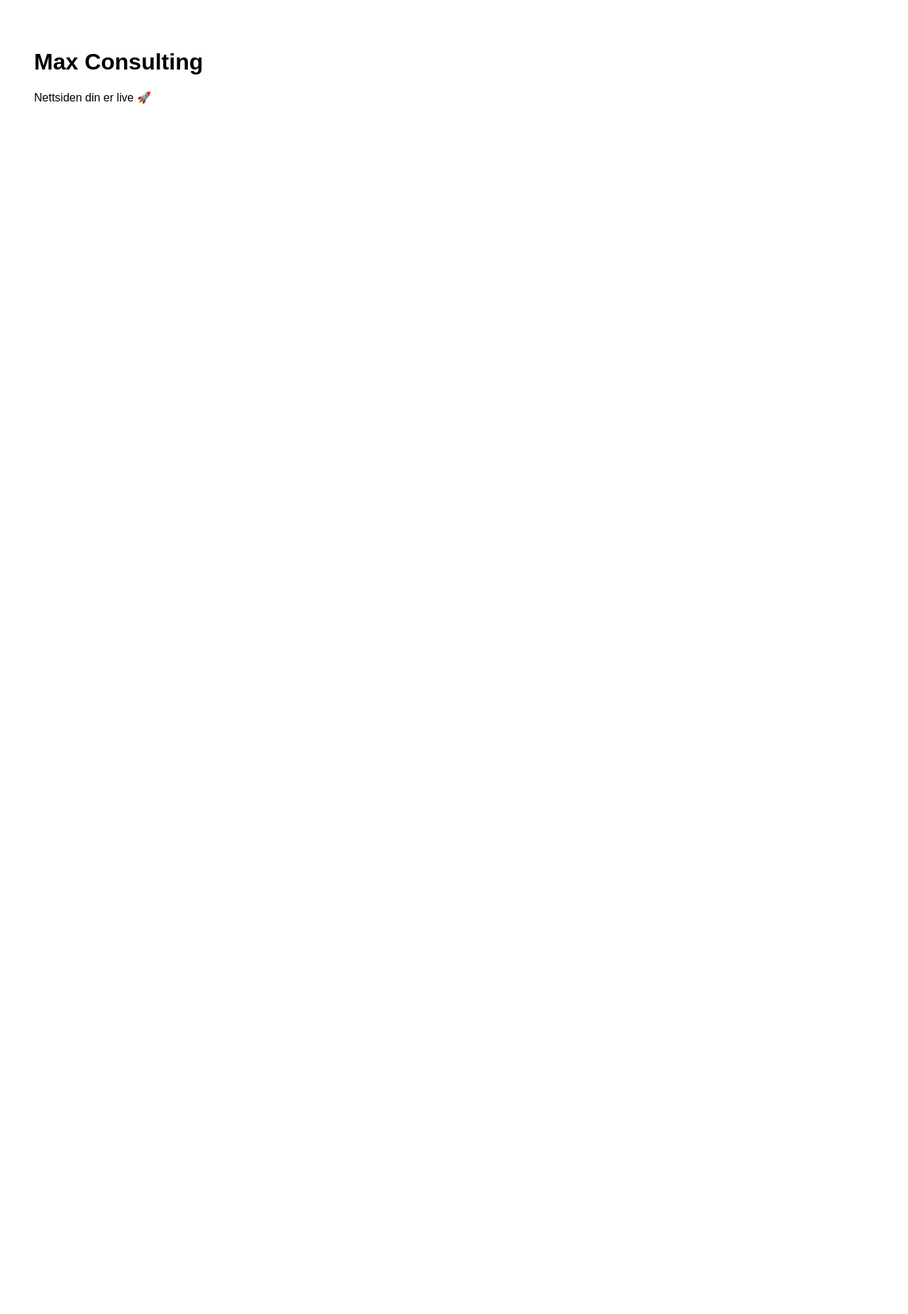
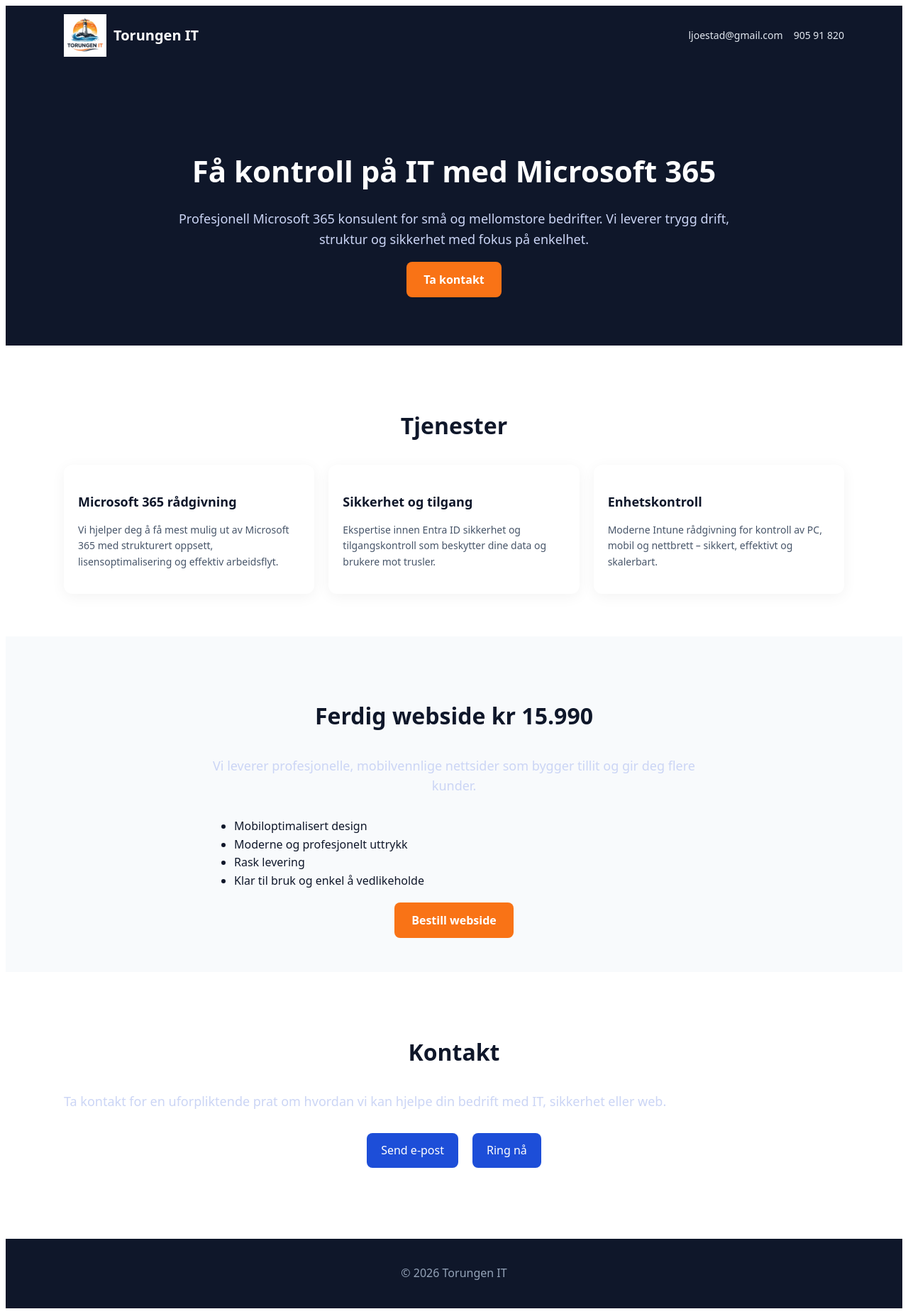
Before and after one commit to ljoestad-cell/Torungen-IT, a React (Vite) app: page / in a window 1280 px wide. Shown: the whole page at 71% size. Before the commit the page ends 800 px from the top, so only its background shows below. Built offline with nearby package versions, Linux system fonts and the light colour scheme.

Commit message:
Update App.jsx

```diff
--- a/src/App.jsx
+++ b/src/App.jsx
@@ -1,8 +1,302 @@
+import { useState } from "react";
+
 export default function App() {
   return (
-    <div style={{ padding: "40px", fontFamily: "Arial" }}>
-      <h1>Max Consulting</h1>
-      <p>Nettsiden din er live 🚀</p>
+    <div style={styles.container}>
+      <Header />
+      <Hero />
+      <Services />
+      <WebDesign />
+      <Contact />
+      <Footer />
     </div>
   );
 }
+
+function Header() {
+  return (
+    <header style={styles.header}>
+      <div style={styles.headerInner}>
+        <div style={styles.logoWrap}>
+          <img src="/logo.png" alt="Torungen IT" style={styles.logo} />
+          <span style={styles.logoText}>Torungen IT</span>
+        </div>
+
+        <div style={styles.contactInfo}>
+          <a href="mailto:ljoestad@gmail.com" style={styles.link}>
+            ljoestad@gmail.com
+          </a>
+          <a href="tel:90591820" style={styles.link}>
+            905 91 820
+          </a>
+        </div>
+      </div>
+    </header>
+  );
+}
+
+function Hero() {
+  return (
+    <section style={styles.hero}>
+      <div style={styles.heroContent}>
+        <h1 style={styles.h1}>
+          Få kontroll på IT med Microsoft 365
+        </h1>
+        <p style={styles.lead}>
+          Profesjonell Microsoft 365 konsulent for små og mellomstore bedrifter.
+          Vi leverer trygg drift, struktur og sikkerhet med fokus på enkelhet.
+        </p>
+        <a href="#kontakt" style={styles.ctaPrimary}>
+          Ta kontakt
+        </a>
+      </div>
+    </section>
+  );
+}
+
+function Services() {
+  return (
+    <section style={styles.section}>
+      <h2 style={styles.h2}>Tjenester</h2>
+
+      <div style={styles.grid}>
+        <div style={styles.card}>
+          <h3 style={styles.cardTitle}>Microsoft 365 rådgivning</h3>
+          <p style={styles.cardText}>
+            Vi hjelper deg å få mest mulig ut av Microsoft 365 med strukturert
+            oppsett, lisensoptimalisering og effektiv arbeidsflyt.
+          </p>
+        </div>
+
+        <div style={styles.card}>
+          <h3 style={styles.cardTitle}>Sikkerhet og tilgang</h3>
+          <p style={styles.cardText}>
+            Ekspertise innen Entra ID sikkerhet og tilgangskontroll som beskytter
+            dine data og brukere mot trusler.
+          </p>
+        </div>
+
+        <div style={styles.card}>
+          <h3 style={styles.cardTitle}>Enhetskontroll</h3>
+          <p style={styles.cardText}>
+            Moderne Intune rådgivning for kontroll av PC, mobil og nettbrett –
+            sikkert, effektivt og skalerbart.
+          </p>
+        </div>
+      </div>
+    </section>
+  );
+}
+
+function WebDesign() {
+  return (
+    <section style={styles.sectionAlt}>
+      <div style={styles.webBox}>
+        <h2 style={styles.h2}>Ferdig webside kr 15.990</h2>
+        <p style={styles.lead}>
+          Vi leverer profesjonelle, mobilvennlige nettsider som bygger tillit og
+          gir deg flere kunder.
+        </p>
+
+        <ul style={styles.list}>
+          <li>Mobiloptimalisert design</li>
+          <li>Moderne og profesjonelt uttrykk</li>
+          <li>Rask levering</li>
+          <li>Klar til bruk og enkel å vedlikeholde</li>
+        </ul>
+
+        <a href="#kontakt" style={styles.ctaPrimary}>
+          Bestill webside
+        </a>
+      </div>
+    </section>
+  );
+}
+
+function Contact() {
+  return (
+    <section id="kontakt" style={styles.section}>
+      <h2 style={styles.h2}>Kontakt</h2>
+      <p style={styles.lead}>
+        Ta kontakt for en uforpliktende prat om hvordan vi kan hjelpe din bedrift
+        med IT, sikkerhet eller web.
+      </p>
+
+      <div style={styles.contactBox}>
+        <a href="mailto:ljoestad@gmail.com" style={styles.ctaSecondary}>
+          Send e-post
+        </a>
+        <a href="tel:90591820" style={styles.ctaSecondary}>
+          Ring nå
+        </a>
+      </div>
+    </section>
+  );
+}
+
+function Footer() {
+  return (
+    <footer style={styles.footer}>
+      <p>© {new Date().getFullYear()} Torungen IT</p>
+    </footer>
+  );
+}
+
+const styles = {
+  container: {
+    fontFamily: "system-ui, sans-serif",
+    color: "#0f172a",
+    lineHeight: 1.6,
+  },
+
+  header: {
+    position: "sticky",
+    top: 0,
+    background: "#0f172a",
+    zIndex: 1000,
+  },
+
+  headerInner: {
+    maxWidth: 1100,
+    margin: "0 auto",
+    padding: "12px 20px",
+    display: "flex",
+    justifyContent: "space-between",
+    alignItems: "center",
+    flexWrap: "wrap",
+  },
+
+  logoWrap: {
+    display: "flex",
+    alignItems: "center",
+    gap: 10,
+  },
+
+  logo: {
+    height: 60,
+  },
+
+  logoText: {
+    color: "white",
+    fontWeight: 600,
+    fontSize: "clamp(16px, 2vw, 20px)",
+  },
+
+  contactInfo: {
+    display: "flex",
+    gap: 15,
+    flexWrap: "wrap",
+  },
+
+  link: {
+    color: "#e2e8f0",
+    textDecoration: "none",
+    fontSize: "clamp(12px, 2vw, 14px)",
+  },
+
+  hero: {
+    background: "#0f172a",
+    color: "white",
+    padding: "80px 20px",
+    textAlign: "center",
+  },
+
+  heroContent: {
+    maxWidth: 800,
+    margin: "0 auto",
+  },
+
+  h1: {
+    fontSize: "clamp(28px, 5vw, 42px)",
+    marginBottom: 20,
+  },
+
+  lead: {
+    fontSize: "clamp(16px, 2.5vw, 18px)",
+    marginBottom: 30,
+    color: "#cbd5f5",
+  },
+
+  h2: {
+    fontSize: "clamp(24px, 4vw, 32px)",
+    marginBottom: 30,
+    textAlign: "center",
+  },
+
+  section: {
+    padding: "60px 20px",
+    maxWidth: 1100,
+    margin: "0 auto",
+  },
+
+  sectionAlt: {
+    padding: "60px 20px",
+    background: "#f8fafc",
+  },
+
+  grid: {
+    display: "grid",
+    gap: 20,
+    gridTemplateColumns: "repeat(auto-fit, minmax(250px, 1fr))",
+  },
+
+  card: {
+    background: "white",
+    padding: 20,
+    borderRadius: 12,
+    boxShadow: "0 4px 20px rgba(0,0,0,0.05)",
+  },
+
+  cardTitle: {
+    marginBottom: 10,
+    fontSize: 18,
+  },
+
+  cardText: {
+    fontSize: 14,
+    color: "#475569",
+  },
+
+  webBox: {
+    maxWidth: 700,
+    margin: "0 auto",
+    textAlign: "center",
+  },
+
+  list: {
+    textAlign: "left",
+    marginBottom: 30,
+  },
+
+  contactBox: {
+    display: "flex",
+    gap: 20,
+    justifyContent: "center",
+    flexWrap: "wrap",
+  },
+
+  ctaPrimary: {
+    background: "#f97316",
+    color: "white",
+    padding: "14px 24px",
+    borderRadius: 8,
+    textDecoration: "none",
+    fontWeight: 600,
+  },
+
+  ctaSecondary: {
+    background: "#1d4ed8",
+    color: "white",
+    padding: "12px 20px",
+    borderRadius: 8,
+    textDecoration: "none",
+  },
+
+  footer: {
+    background: "#0f172a",
+    color: "#94a3b8",
+    textAlign: "center",
+    padding: 20,
+    marginTop: 40,
+  },
+};
```
